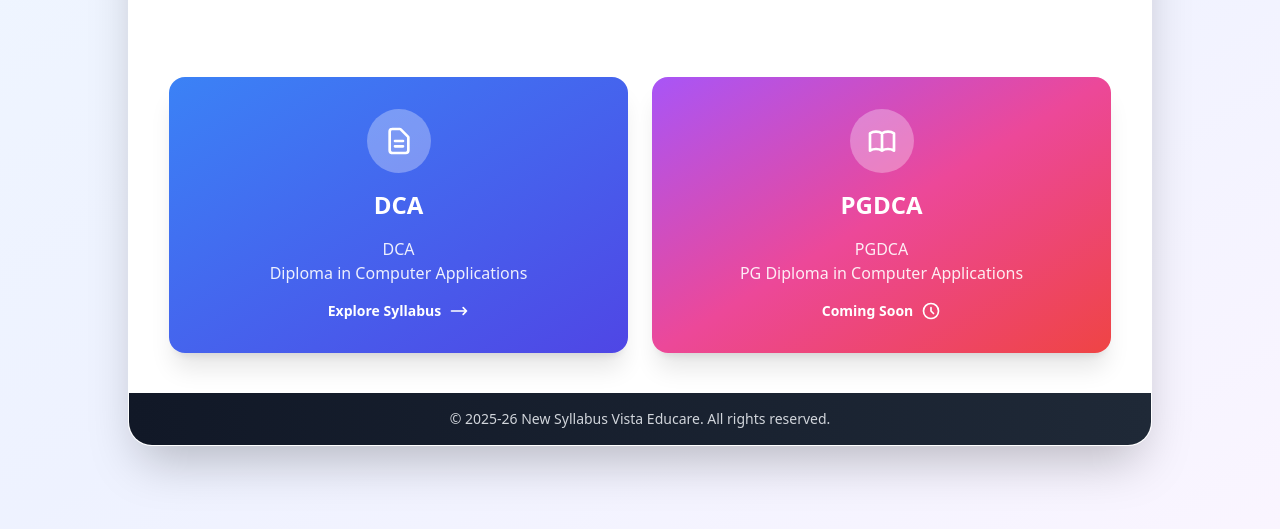
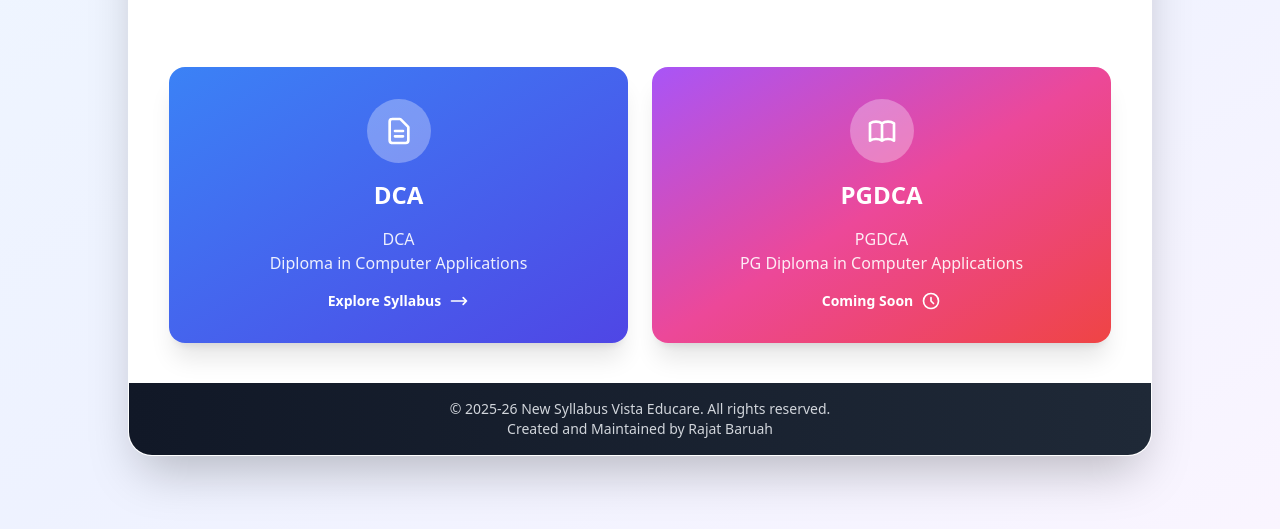
Before and after one commit to staff14vista/syllabus, a plain HTML site: page index.html in a window 1280 px wide. Shown: the part 269-798 px from the top of the page. Drawn offline with nearby package versions, Linux system fonts and the light colour scheme.

Commit message:
Update index.html

```diff
--- a/index.html
+++ b/index.html
@@ -85,7 +85,7 @@
 
             <!-- Footer -->
             <div class="bg-gradient-to-r from-gray-900 to-gray-800 text-center text-gray-300 text-xs sm:text-sm py-4">
-                © 2025-26 New Syllabus Vista Educare. All rights reserved.
+                © 2025-26 New Syllabus Vista Educare. All rights reserved.<br>Created and Maintained by Rajat Baruah
             </div>
         </div>
     </div>
```
